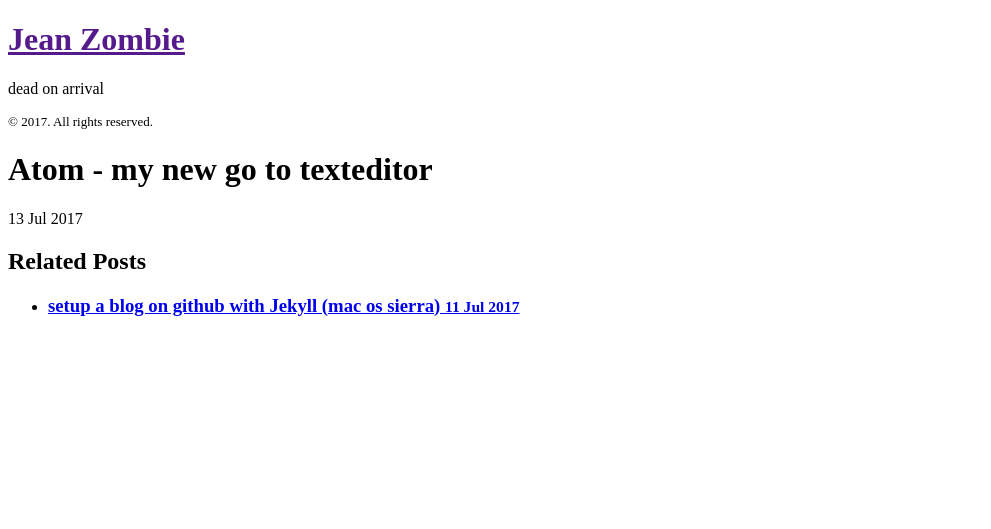
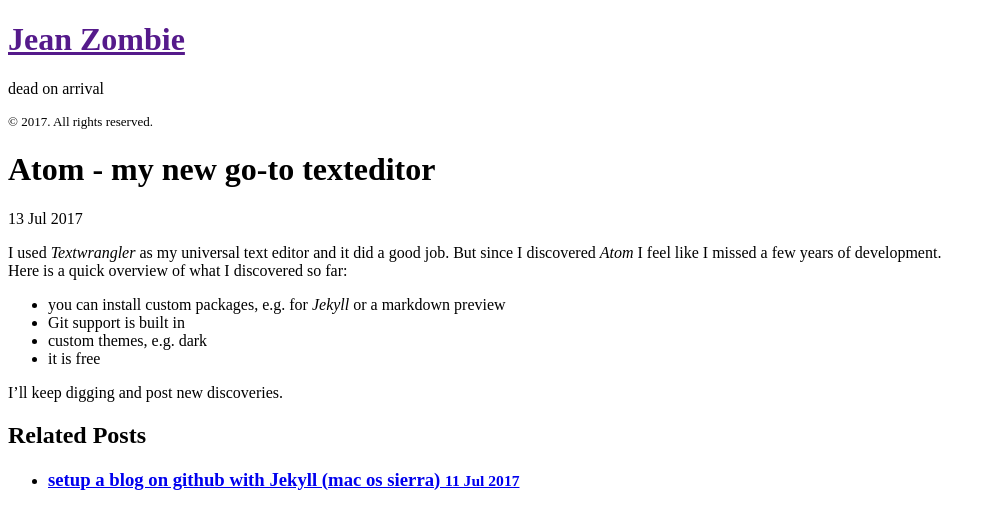
Before and after one commit to Jean-Zombie/Jean-Zombie.github.io, a Jekyll site: the page built from _posts/2017-07-13-atom--my-new-go-to-texteditor.markdown, in a window 1280 px wide. Shown: the top 529 px of the page, without its empty margins (0-991 px from the left). Built offline with Jekyll 4.4.1, drawn with Linux system fonts in a browser that asks for light colours.

Commit message:
new post

```diff
--- a/_posts/2017-07-13-atom--my-new-go-to-texteditor.markdown
+++ b/_posts/2017-07-13-atom--my-new-go-to-texteditor.markdown
@@ -1,5 +1,14 @@
 ---
 layout: post
-title: "Atom - my new go to texteditor"
+title: "Atom - my new go-to texteditor"
 date: "2017-07-13 10:09:09 +0200"
 ---
+
+I used _Textwrangler_ as my universal text editor and it did a good job. But since I discovered _Atom_ I feel like I missed a few years of development.
+Here is a quick overview of what I discovered so far:
+* you can install custom packages, e.g. for _Jekyll_ or a markdown preview
+* Git support is built in
+* custom themes, e.g. dark
+* it is free
+
+I'll keep digging and post new discoveries.
```
